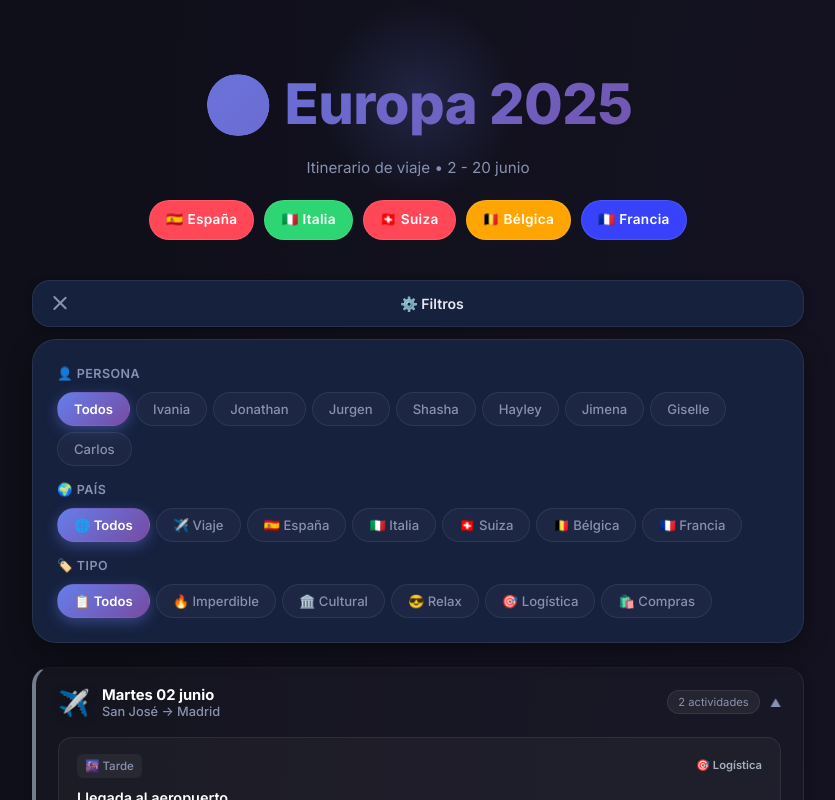
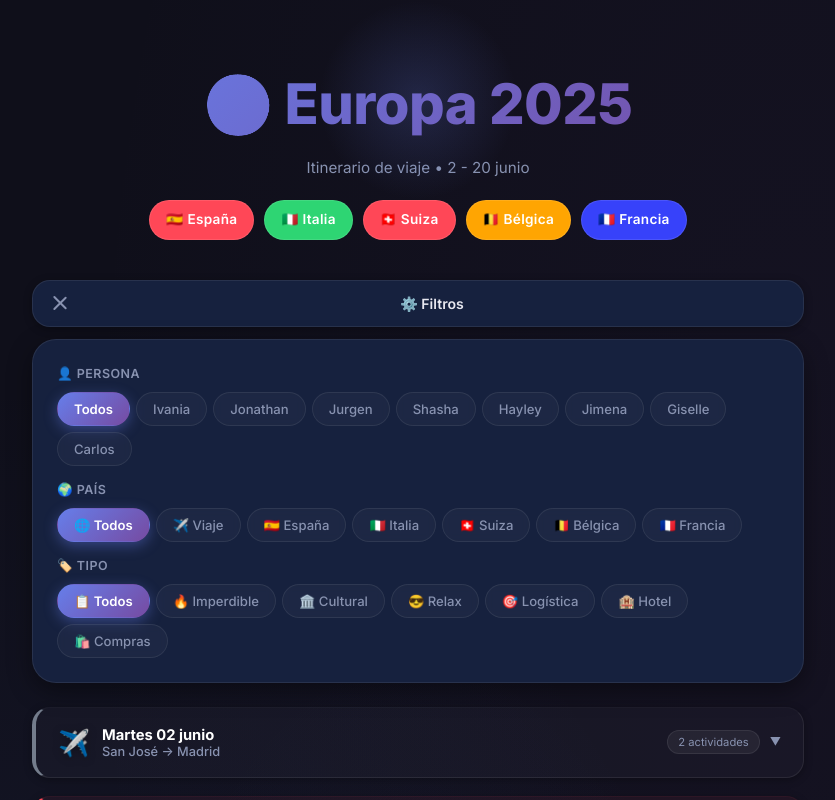
Before and after one commit to SSDesth/itinerarioViaje2026, a React (Vite) app in the folder europe-trip/: page / in a window 1280 px wide. Both pictures are taken after a click on the button "⚙️ Filtros". Shown: the top 800 px of the page, without its empty margins (222-1057 px from the left). Built offline with nearby package versions, Linux system fonts and the light colour scheme; the HTML template or start-up script is replaced by a standard one.

Commit message:
fix: collapse all days by default + add Hotel filter type

```diff
--- a/europe-trip/src/App.tsx
+++ b/europe-trip/src/App.tsx
@@ -15,7 +15,7 @@ function App() {
     return ['Todos', ...Array.from(set)]
   }, [])
 
-  const types = ['Todos', 'Imperdible', 'Cultural', 'Relax', 'Logística', 'Compras']
+  const types = ['Todos', 'Imperdible', 'Cultural', 'Relax', 'Logística', 'Hotel', 'Compras']
 
   const filteredDays = useMemo(() => {
     return ITINERARY.filter((day) => {
@@ -30,10 +30,14 @@ function App() {
         if (!hasActivity && !hasOptional) return false
       }
       if (selectedType !== 'Todos') {
-        const hasType = day.activities.some((a) =>
-          a.type.toLowerCase().includes(selectedType.toLowerCase())
-        )
-        if (!hasType) return false
+        if (selectedType === 'Hotel') {
+          if (!day.hotel) return false
+        } else {
+          const hasType = day.activities.some((a) =>
+            a.type.toLowerCase().includes(selectedType.toLowerCase())
+          )
+          if (!hasType) return false
+        }
       }
       return true
     })
--- a/europe-trip/src/components/DayCard.tsx
+++ b/europe-trip/src/components/DayCard.tsx
@@ -10,7 +10,7 @@ interface DayCardProps {
 }
 
 export default function DayCard({ day, selectedPerson }: DayCardProps) {
-  const [isExpanded, setIsExpanded] = useState(true)
+  const [isExpanded, setIsExpanded] = useState(false)
   const [showOptional, setShowOptional] = useState(false)
   const colors = COUNTRY_COLORS[day.country] || COUNTRY_COLORS['Viaje']
   const flag = COUNTRY_FLAGS[day.country] || '✈️'
--- a/europe-trip/src/components/Filters.tsx
+++ b/europe-trip/src/components/Filters.tsx
@@ -102,7 +102,7 @@ export default function Filters({
                     className={`chip ${selectedType === t ? 'active' : ''}`}
                     onClick={() => setSelectedType(t)}
                   >
-                    {t === 'Imperdible' ? '🔥' : t === 'Cultural' ? '🏛️' : t === 'Relax' ? '😎' : t === 'Logística' ? '🎯' : t === 'Compras' ? '🛍️' : '📋'} {t}
+                    {t === 'Imperdible' ? '🔥' : t === 'Cultural' ? '🏛️' : t === 'Relax' ? '😎' : t === 'Logística' ? '🎯' : t === 'Hotel' ? '🏨' : t === 'Compras' ? '🛍️' : '📋'} {t}
                   </button>
                 ))}
               </div>
```
